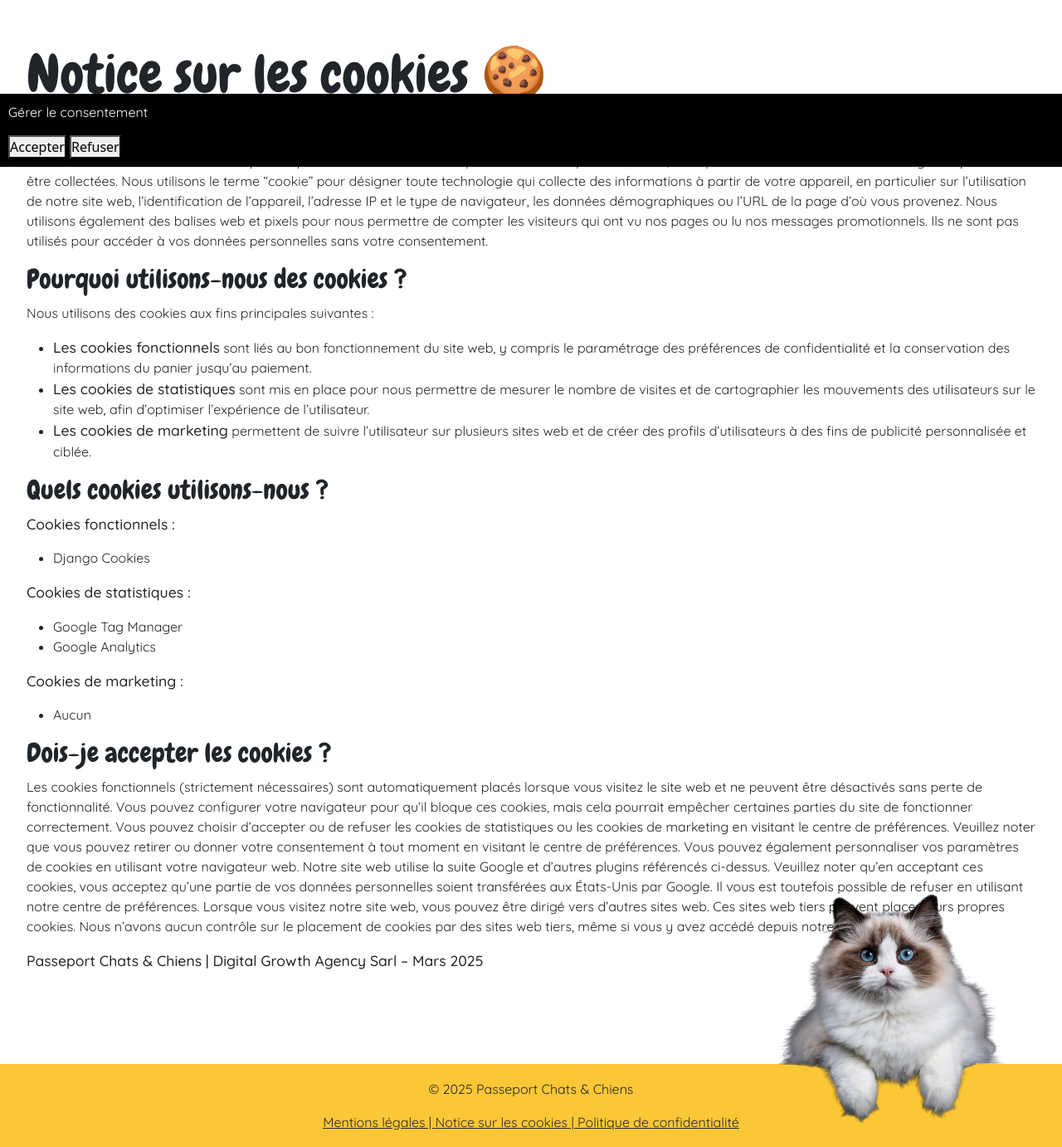
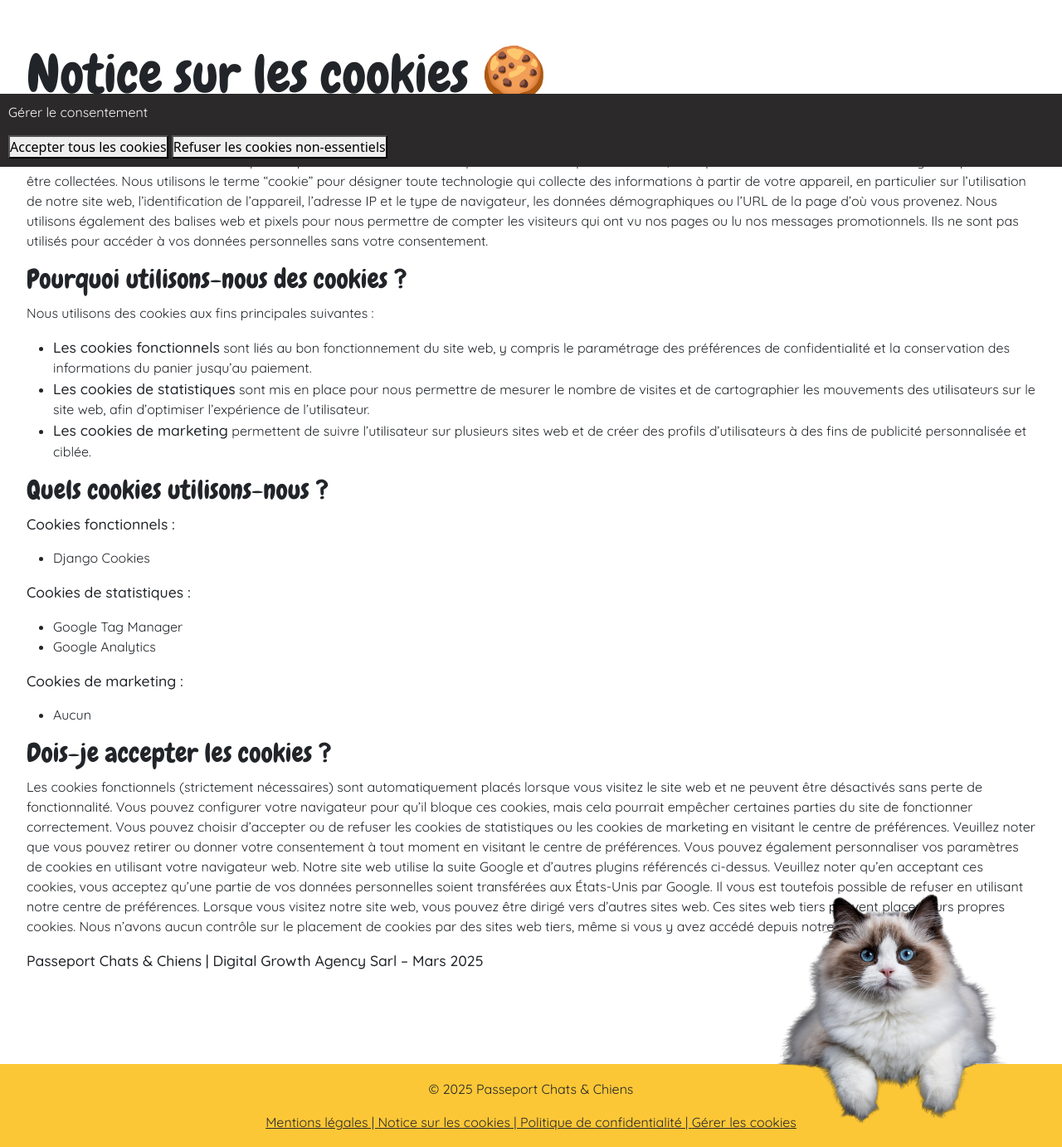
Before and after one commit to PhilippeItsMe/ci-passeport-chats-et-chiens-portfolio5-v2, a Django app: page /grpd/notice-cookies/ in a window 1280 px wide. Shown: the part 599-1981 px from the top of the page at 83% size. Run offline with Django 4.2, Linux system fonts and the light colour scheme.

Commit message:
Add consent bar

```diff
--- a/static/css/style.css
+++ b/static/css/style.css
@@ -267,6 +267,20 @@ footer {
 }
 
 
+/*-------------------- Cookies Banner --------------------*/
+
+
+#cookie-banner {
+    position: fixed;
+    bottom: 0;
+    width: 100%;
+    background: var(--darkgrey);
+    color: var(--offwhite);
+    padding: 10px;
+    display: none;
+}
+
+
 /*-------------------- Business List--------------------*/
 
 .card {
--- a/static/js/cookies_consent.js
+++ b/static/js/cookies_consent.js
@@ -35,3 +35,8 @@ window.onload = function () {
         document.getElementById("cookie-banner").style.display = "block";
     }
 };
+
+// Function to reopen the cookie banner when clicking "Gérer les cookies"
+function openCookieBanner() {
+    document.getElementById("cookie-banner").style.display = "block";
+}
--- a/templates/base.html
+++ b/templates/base.html
@@ -175,15 +175,16 @@
             <p class="text-center">© 2025 Passeport Chats & Chiens</p>
         </div>
         <div class="text-center">
-            <span><a class="darkgrey" href="{% url 'legal_notice' %}">Mentions légales | </a></span>
-            <span><a class="darkgrey" href="{% url 'cookies_notice' %}">Notice sur les cookies | </a></span>
-            <span><a class="darkgrey" href="{% url 'privacy_policy' %}">Politique de confidentialité</a></span>
+            <a class="darkgrey" href="{% url 'legal_notice' %}">Mentions légales | </a>
+            <a class="darkgrey" href="{% url 'cookies_notice' %}">Notice sur les cookies | </a>
+            <a class="darkgrey" href="{% url 'privacy_policy' %}">Politique de confidentialité | </a>
+            <a class="darkgrey" href="#" onclick="openCookieBanner()">Gérer les cookies</a>
         </div>
-        <div id="cookie-banner"
-            style="position:fixed;bottom:0;width:100%;background:#000;color:#fff;padding:10px;display:none;">
+
+        <div id="cookie-banner">
             <p>Gérer le consentement</p>
-            <button onclick="setCookieConsent(true, true)">Accepter</button>
-            <button onclick="setCookieConsent(true, false)">Refuser</button>
+            <button onclick="setCookieConsent(true, true)">Accepter tous les cookies</button>
+            <button onclick="setCookieConsent(true, false)">Refuser les cookies non-essentiels</button>
         </div>
     </footer>
 
```
